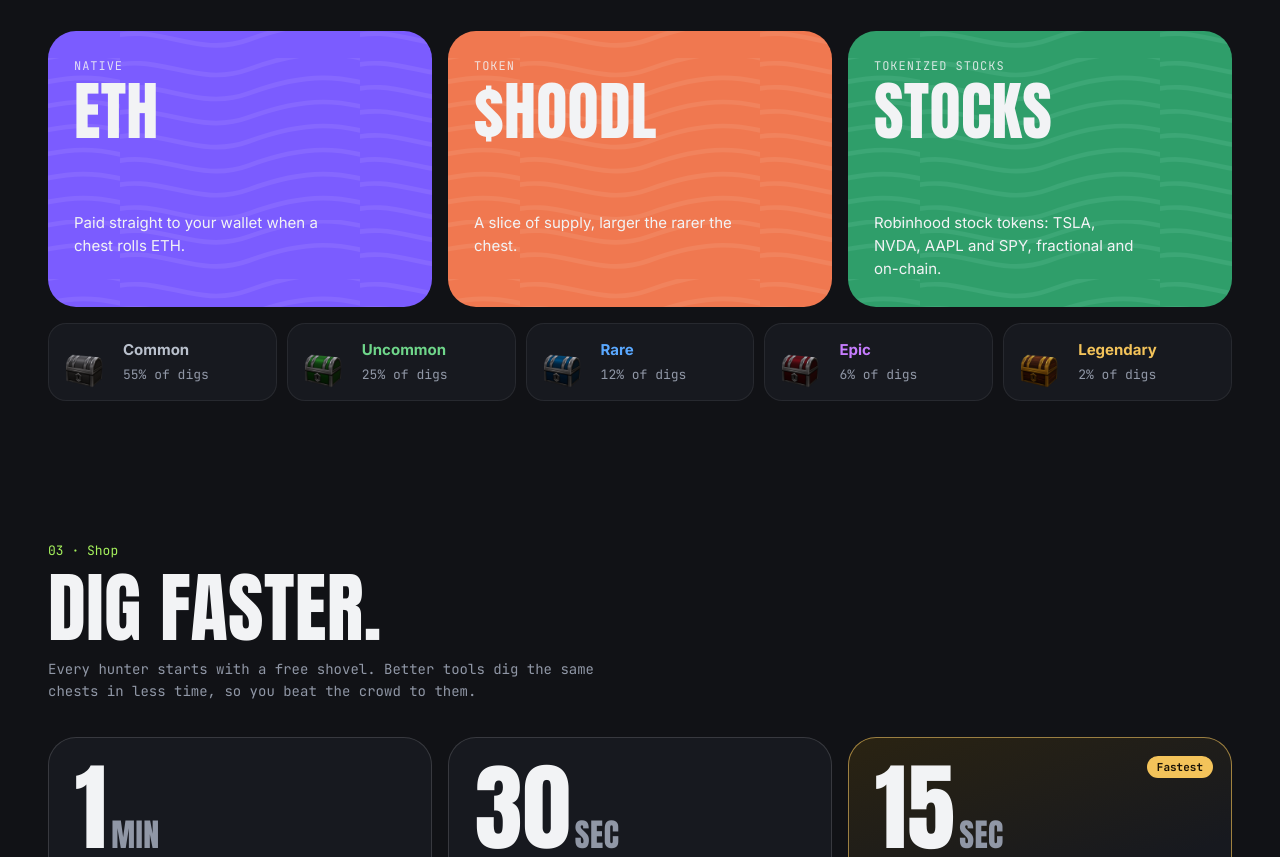
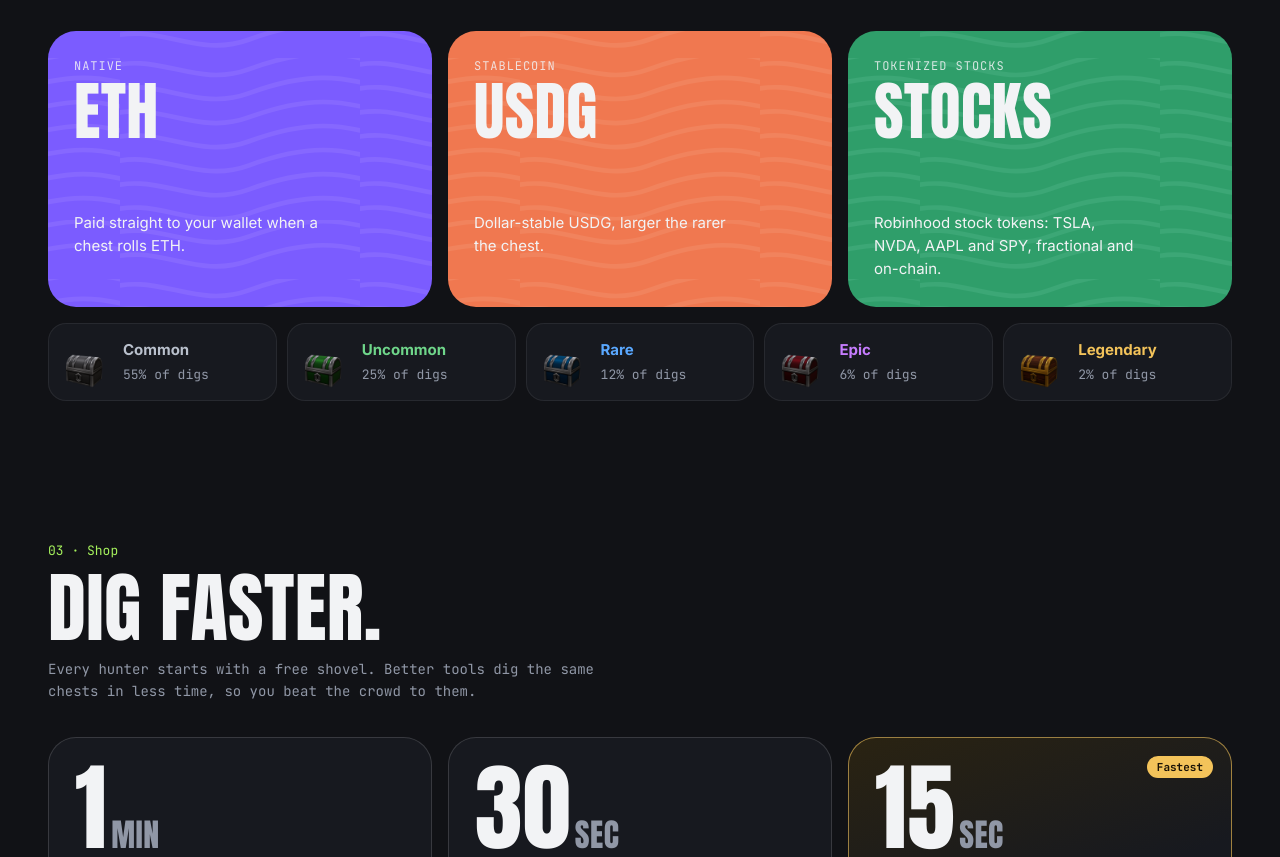
Before and after one commit to hoodlox/hoodlox, a website built with Vite: page index.html in a window 1280 px wide. Shown: the part 2545-3402 px from the top of the page. Built offline with nearby package versions, Linux system fonts and the light colour scheme; files whose address does not match are found by name.

Commit message:
Landing: loot card shows USDG

```diff
--- a/index.html
+++ b/index.html
@@ -97,7 +97,7 @@
       </header>
       <div class="loot">
         <article class="loot__card loot__card--sol"><p class="mono">Native</p><h3 class="display">ETH</h3><p>Paid straight to your wallet when a chest rolls ETH.</p></article>
-        <article class="loot__card loot__card--hunt"><p class="mono">Token</p><h3 class="display">$HOODL</h3><p>A slice of supply, larger the rarer the chest.</p></article>
+        <article class="loot__card loot__card--hunt"><p class="mono">Stablecoin</p><h3 class="display">USDG</h3><p>Dollar-stable USDG, larger the rarer the chest.</p></article>
         <article class="loot__card loot__card--stock"><p class="mono">Tokenized stocks</p><h3 class="display">Stocks</h3><p>Robinhood stock tokens: TSLA, NVDA, AAPL and SPY, fractional and on-chain.</p></article>
       </div>
       <ol class="odds" aria-label="Drop chances"></ol>
```
